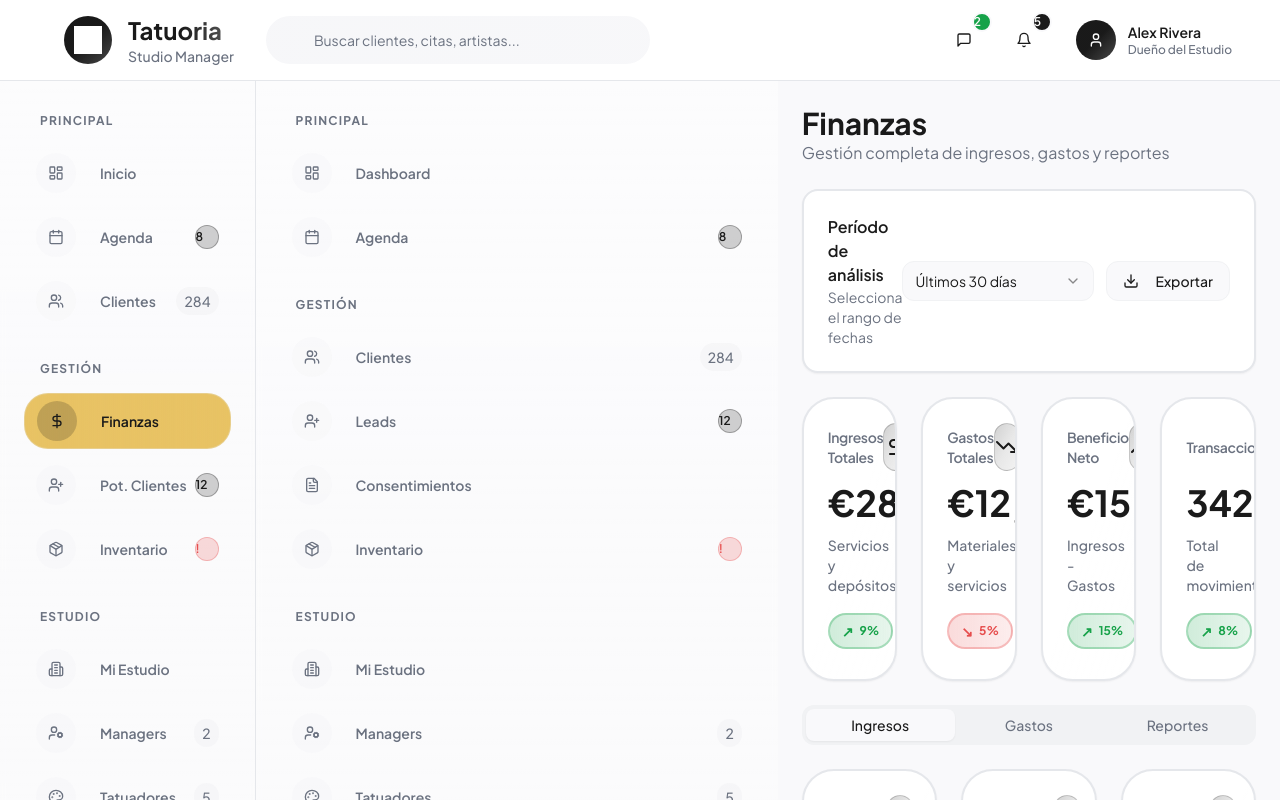
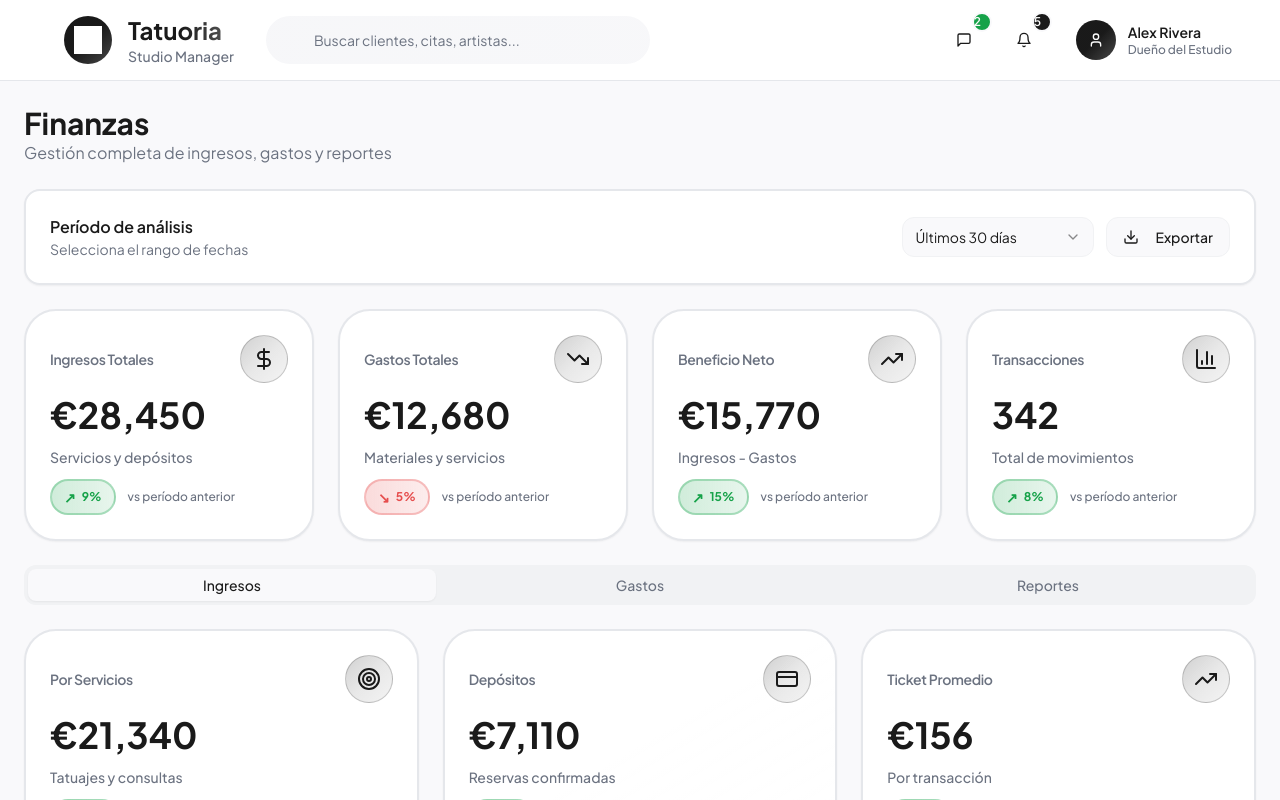
Before and after one commit to retruko/flowink-digital-canvas, a React (Vite) app: page /finanzas in a window 1280 px wide. Shown: the top 800 px of the page. Built offline with nearby package versions, Linux system fonts and the light colour scheme.

Commit message:
Fix duplicated menus in Agenda and Clients
The duplicated menu issue in the Agenda and Clients pages has been resolved. The layout has been adjusted to ensure a clean and consistent display across all pages.

```diff
--- a/src/pages/Agenda.tsx
+++ b/src/pages/Agenda.tsx
@@ -6,8 +6,6 @@ import { Input } from "@/components/ui/input";
 import { Select, SelectContent, SelectItem, SelectTrigger, SelectValue } from "@/components/ui/select";
 import { Badge } from "@/components/ui/badge";
 import { Header } from "@/components/Header";
-import { Sidebar } from "@/components/Sidebar";
-import { MobileSidebar } from "@/components/MobileSidebar";
 
 export default function Agenda() {
   const [selectedDate, setSelectedDate] = useState(new Date());
@@ -109,11 +107,7 @@ export default function Agenda() {
   return (
     <div className="min-h-screen bg-background">
       <Header />
-      <div className="flex">
-        <Sidebar />
-        <MobileSidebar />
-
-        <main className="flex-1 p-6">
+      <main className="flex-1 p-6">
           <div className="space-y-6">
             {/* Header */}
             <div className="flex items-center justify-between">
@@ -346,8 +340,7 @@ export default function Agenda() {
               </CardContent>
             </Card>
           </div>
-        </main>
-      </div>
+      </main>
     </div>
   );
 }
--- a/src/pages/Finanzas.tsx
+++ b/src/pages/Finanzas.tsx
@@ -7,8 +7,6 @@ import { Tabs, TabsContent, TabsList, TabsTrigger } from "@/components/ui/tabs";
 import { Badge } from "@/components/ui/badge";
 import { DashboardCard } from "@/components/DashboardCard";
 import { Header } from "@/components/Header";
-import { Sidebar } from "@/components/Sidebar";
-import { MobileSidebar } from "@/components/MobileSidebar";
 
 export default function Finanzas() {
   const [period, setPeriod] = useState("30days");
@@ -29,11 +27,7 @@ export default function Finanzas() {
   return (
     <div className="min-h-screen bg-background">
       <Header />
-      <div className="flex">
-        <Sidebar />
-        <MobileSidebar />
-
-        <main className="flex-1 p-6">
+      <main className="flex-1 p-6">
           <div className="space-y-6">
             {/* Header */}
             <div>
@@ -380,8 +374,7 @@ export default function Finanzas() {
               </TabsContent>
             </Tabs>
           </div>
-        </main>
-      </div>
+      </main>
     </div>
   );
 }
```
